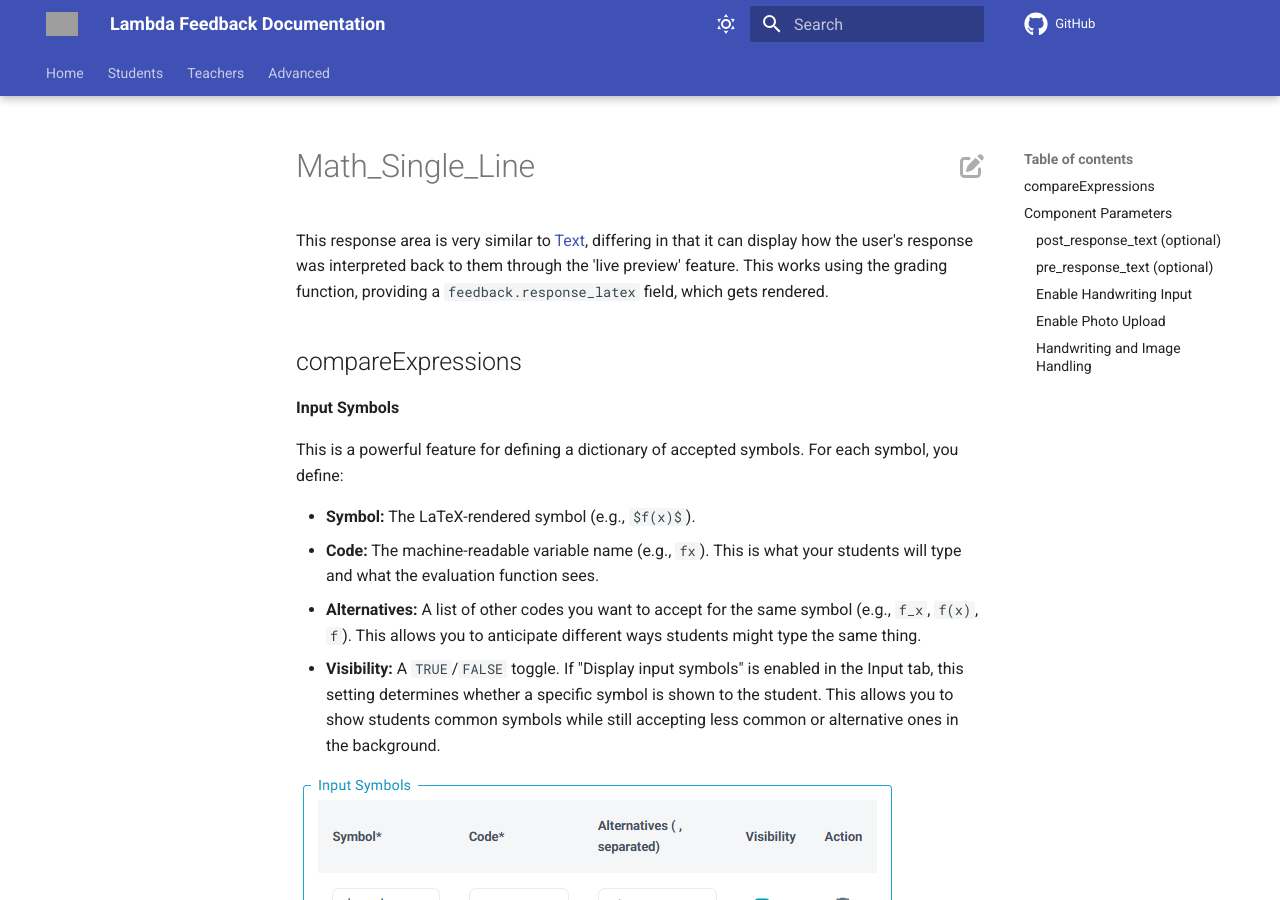
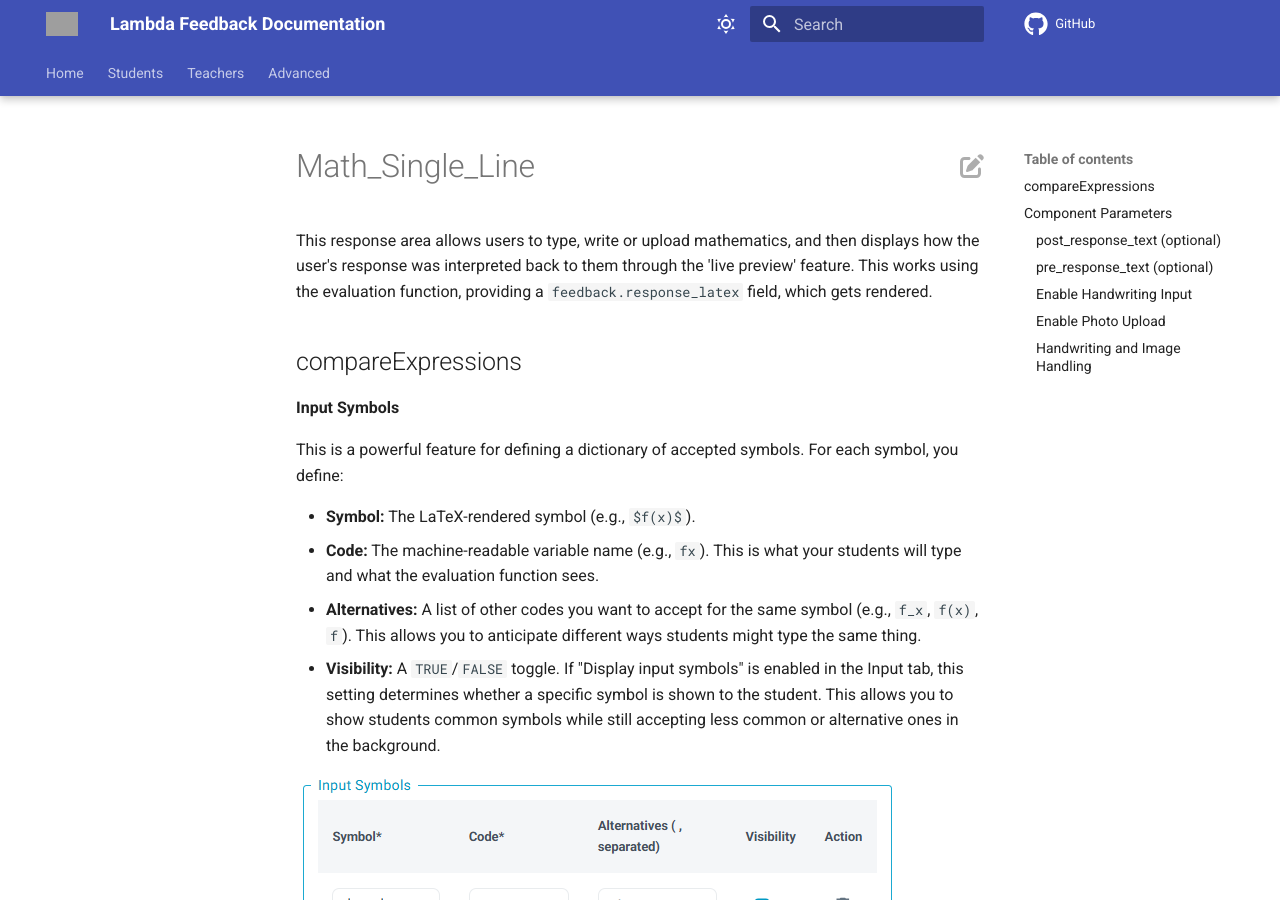
Before and after one commit to lambda-feedback/user-documentation, an MkDocs documentation site: the page built from docs/teacher/reference/response_area_components/Math_Single_Line.md, in a window 1280 px wide and 900 px high. Built offline with MkDocs 1.6.1 and Material for MkDocs 9.7.7, drawn with Linux system fonts in a browser that asks for light colours; comment, search, counter and statistics services are not loaded; grey boxes are pictures that could not be loaded.

Commit message:
Changed math single line intro paragraph

```diff
--- a/docs/teacher/reference/response_area_components/Math_Single_Line.md
+++ b/docs/teacher/reference/response_area_components/Math_Single_Line.md
@@ -1,6 +1,6 @@
 # Math_Single_Line
 
-This response area is very similar to [Text](Text.md), differing in that it can display how the user's response was interpreted back to them through the 'live preview' feature. This works using the grading function, providing a `feedback.response_latex` field, which gets rendered.
+This response area allows users to type, write or upload mathematics, and then displays how the user's response was interpreted back to them through the 'live preview' feature. This works using the evaluation function, providing a `feedback.response_latex` field, which gets rendered.
 
 ## compareExpressions
 **Input Symbols**
```
